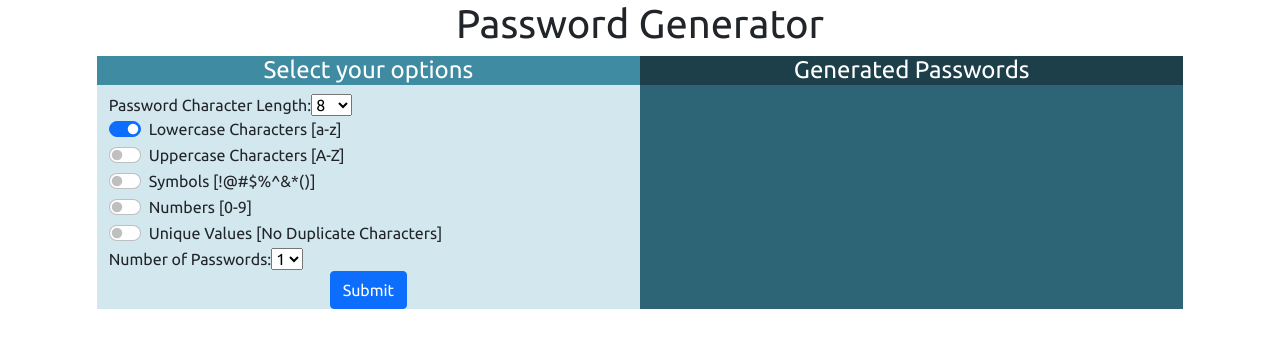
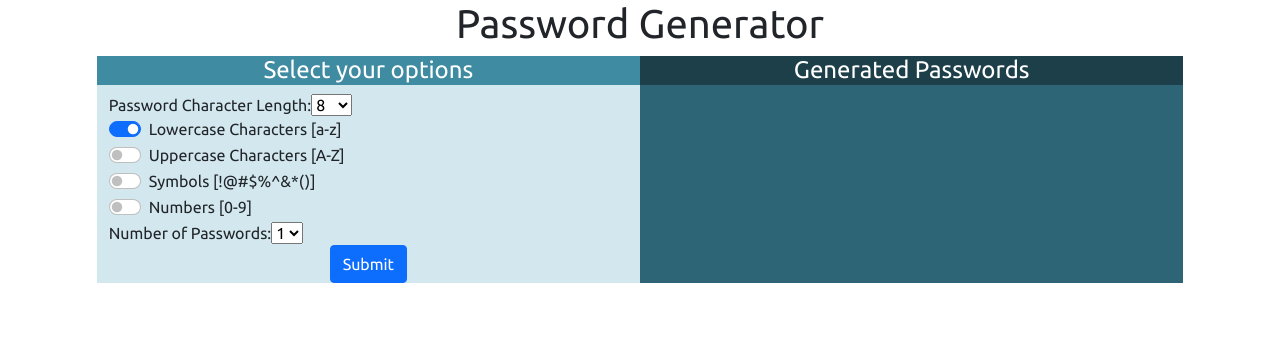
Before and after one commit to Joeseff6/Password-Generator, a React (Create React App) app: page / in a window 1280 px wide. Shown: the top 348 px of the page. Built offline with nearby package versions, Linux system fonts and the light colour scheme.

Commit message:
Removed unique input and state

```diff
--- a/src/components/InputContainer.js
+++ b/src/components/InputContainer.js
@@ -10,7 +10,6 @@ class InputContainer extends React.Component {
     uppercase: false,
     symbols: false,
     numbers: false,
-    unique: false,
     numOfPasswords: 1,
   };
 
@@ -114,18 +113,6 @@ class InputContainer extends React.Component {
                 Numbers [0-9]
               </label>
             </div>
-            <div className="form-check form-switch">
-              <input
-                className="form-check-input"
-                type="checkbox"
-                role="switch"
-                id="unique"
-                onChange={() => this.setState({ unique: !this.state.unique })}
-              />
-              <label className="form-check-label" htmlFor="unique">
-                Unique Values [No Duplicate Characters]
-              </label>
-            </div>
             <label htmlFor="numOfPasswords">Number of Passwords: </label>
             <select
               name="numOfPasswords"
```
